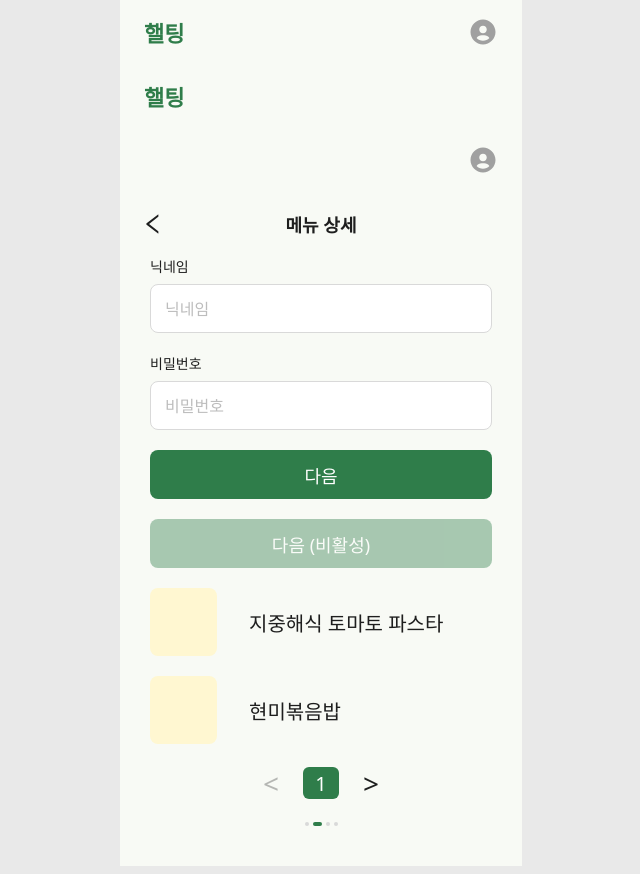
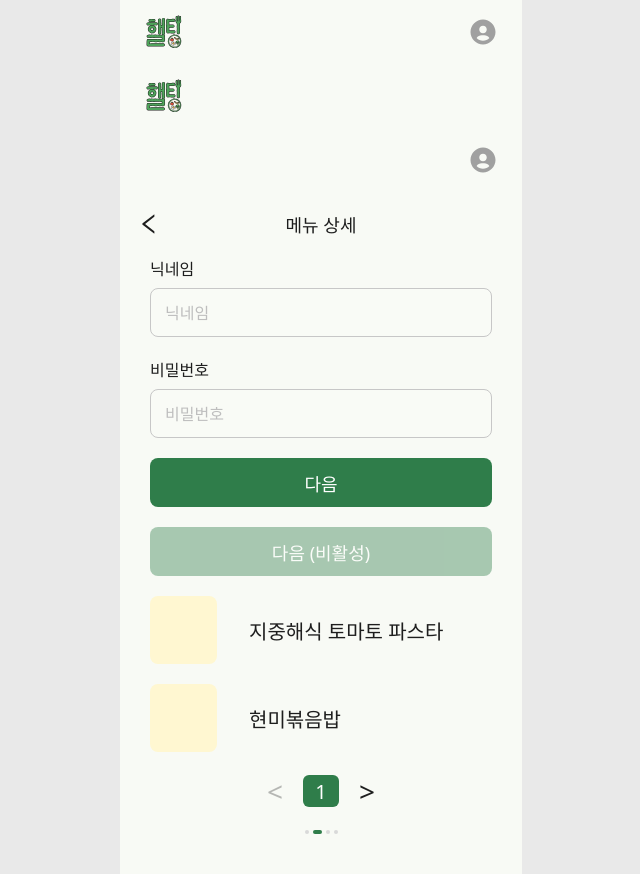
Before and after one commit to H-UP12th/FE, a React (Vite) app: page / in a window 1280 px wide. Shown: the whole page, without its empty margins (319-959 px from the left). Built offline with nearby package versions, Linux system fonts and the light colour scheme; a web font is replaced by a local one.

Commit message:
style: 공통 컴포넌트를 피그마 값에 맞게 수정

```diff
--- a/src/components/BackHeader.module.css
+++ b/src/components/BackHeader.module.css
@@ -8,7 +8,7 @@
 
 .back {
   position: absolute;
-  left: 16px;
+  left: 12px;
   display: flex;
   padding: 4px;
   border: none;
@@ -19,5 +19,5 @@
 .title {
   margin: 0;
   font-size: 18px;
-  font-weight: 600;
+  font-weight: 500;
 }
--- a/src/components/Header.jsx
+++ b/src/components/Header.jsx
@@ -1,17 +1,18 @@
 import { Link } from 'react-router-dom'
 import { BiSolidUserCircle } from 'react-icons/bi'
+import logo from '../assets/logo.svg'
 import styles from './Header.module.css'
 
 // 상단 헤더: 왼쪽 로고(→ 메인), 오른쪽 프로필(→ 마이페이지)
 // 사용법: <Header />                      → 로고 + 프로필
 //         <Header showProfile={false} />  → 로고만 (저장한/내가 만든/최근 본 레시피, 프로필 수정)
-//         <Header showLogo={false} />     → 프로필만 (레시피 작성)
+//         <Header showLogo={false} />     → 프로필만
 export default function Header({ showLogo = true, showProfile = true }) {
   return (
     <header className={styles.header}>
       {showLogo && (
         <Link to="/" className={styles.logo}>
-          핼팅
+          <img src={logo} alt="핼팅" width="41" height="36" />
         </Link>
       )}
       {showProfile && (
--- a/src/components/Header.module.css
+++ b/src/components/Header.module.css
@@ -6,10 +6,7 @@
 }
 
 .logo {
-  font-size: 22px;
-  font-weight: 800;
-  color: var(--green);
-  text-decoration: none;
+  display: flex;
 }
 
 /* 로고가 없어도 프로필은 항상 오른쪽 끝 */
--- a/src/components/Pagination.module.css
+++ b/src/components/Pagination.module.css
@@ -6,7 +6,7 @@
 }
 
 .arrow {
-  padding: 0 4px;
+  padding: 0;
   border: none;
   background: none;
   color: var(--text);
--- a/src/components/TextField.module.css
+++ b/src/components/TextField.module.css
@@ -5,19 +5,20 @@
 }
 
 .label {
-  font-size: 14px;
+  font-size: 16px;
 }
 
 .input {
   height: 49px;
   padding: 0 14px;
-  border: 1px solid var(--gray);
+  border: 1px solid var(--border);
   border-radius: 8px;
-  background: #fff;
+  background: rgb(255 255 255 / 10%);
+  color: var(--text);
 }
 
 .input::placeholder {
-  color: #bdbdbd;
+  color: var(--placeholder);
 }
 
 .input:focus {
--- a/src/index.css
+++ b/src/index.css
@@ -6,6 +6,8 @@
   --white: #f8faf5;
   --gray: #d9d9d9;
   --text: #1e1e1e;
+  --border: #c7c7c7;
+  --placeholder: #bebebe;
 
   font-family: 'Pretendard Variable', system-ui, -apple-system, 'Segoe UI', sans-serif;
   color: var(--text);
```
Also changed, not shown: src/assets/logo.svg (added).
